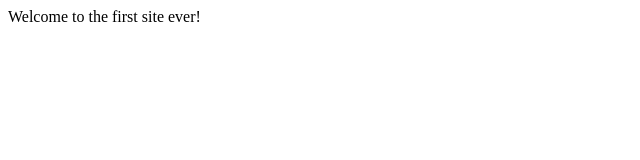
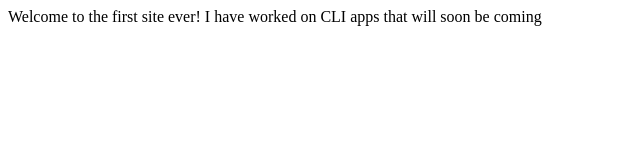
Before and after one commit to rjsrishabh26/Website, a plain HTML site: page index.html in a window 1280 px wide. Shown: the whole page, without its empty margins (0-640 px from the left). Drawn offline with Linux system fonts and the light colour scheme.

Commit message:
feat- CLI Update

```diff
--- a/index.html
+++ b/index.html
@@ -7,5 +7,6 @@
 </head>
 <body>
     Welcome to the first site ever!
+    I have worked on CLI apps that will soon be coming
 </body>
 </html>
```
